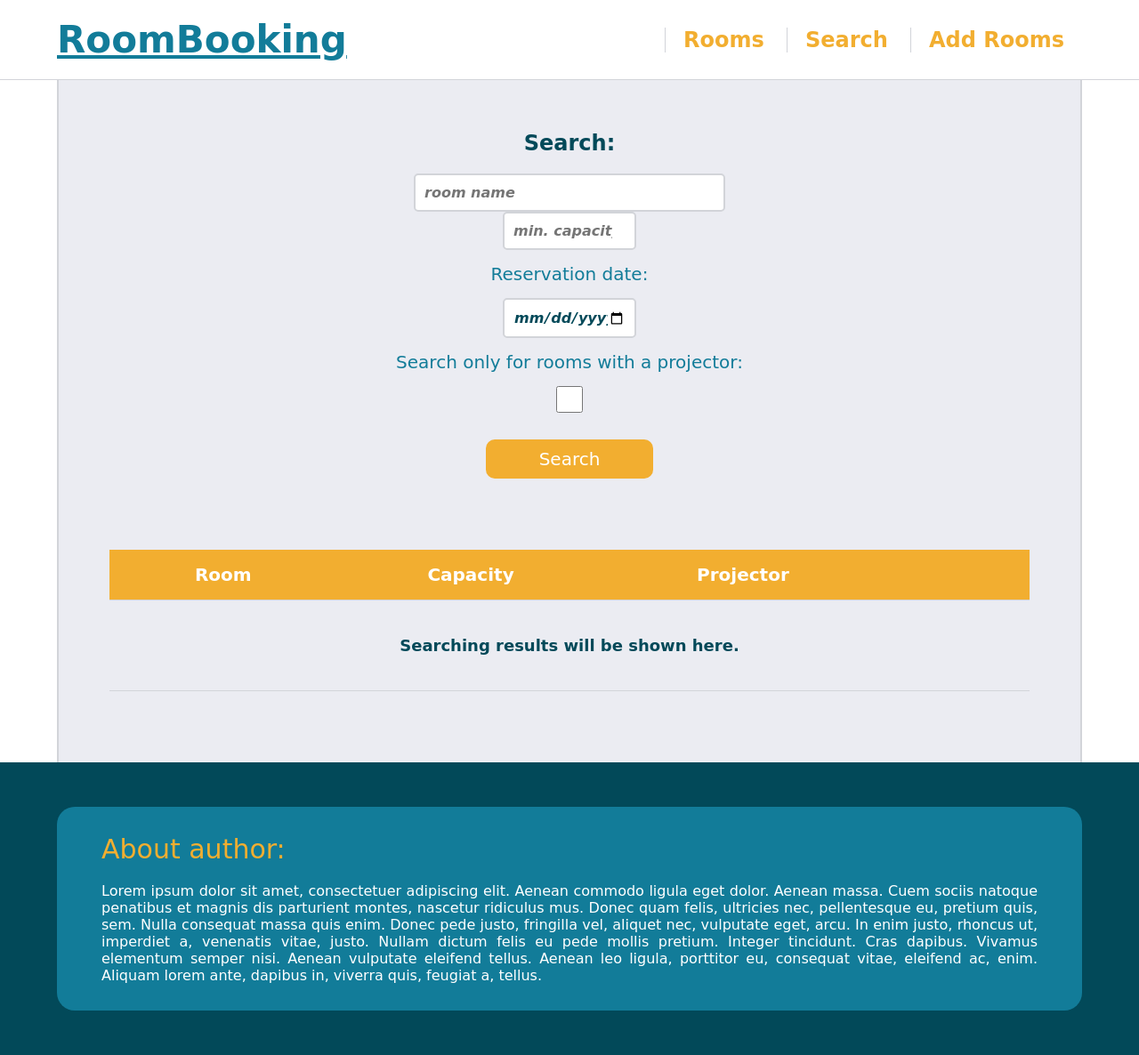
After one commit to MichalDoman/RoomBookingSite, a Django app: page /search-room in a window 1280 px wide. The commit adds this page. Shown: the whole page at 89% size. Run offline with Django 4.2, Linux system fonts and the light colour scheme.

Commit message:
v2.0 - searching for rooms

```diff
--- a/main_app/models.py
+++ b/main_app/models.py
@@ -1,5 +1,3 @@
-from datetime import datetime
-
 from django.db import models
 
 
--- a/main_app/static/base.css
+++ b/main_app/static/base.css
@@ -159,8 +159,14 @@ td {
   padding: 0px 5px;
 }
 
-.material-icons:hover {
-  font-size: 30px;
+.table_head_box {
+  display: flex;
+  flex-direction: row;
+}
+
+.sort_arrows_box {
+  display: flex;
+  flex-direction: column;
 }
 
 .reserve_table {
--- a/main_app/templates/base.html
+++ b/main_app/templates/base.html
@@ -14,7 +14,7 @@
     <nav>
         <ul class="nav_links">
             <li><a href="/">Rooms</a></li>
-            <li><a href="#">Search</a></li>
+            <li><a href="/search-room">Search</a></li>
             <li><a href="/add-room">Add Rooms</a></li>
         </ul>
     </nav>
--- /dev/null
+++ b/main_app/templates/search_room.html
@@ -0,0 +1,56 @@
+{% extends 'base.html' %}
+{% load static %}
+
+{% block title %}Search{% endblock %}
+
+{% block content %}
+
+    <h2 class="content_header_center">Search:</h2>
+
+    <form method="POST">
+        {% csrf_token %}
+        <div class="content_form">
+            <input class='input_box' type="text" name="name" placeholder="room name">
+            <input class='short_input' type="number" name="capacity" placeholder="min. capacity">
+            <span>Reservation date:</span>
+            <input class='short_input' type="date" name="availability_date" min="{{ date_now }}">
+            <span>Search only for rooms with a projector:</span>
+            <input type="checkbox" name="has_projector">
+            <input class="submit_button" type="submit" value="Search">
+        </div>
+    </form>
+    <table>
+        <tr>
+            <th>Room</th>
+            <th>Capacity</th>
+            <th>Projector</th>
+            <th></th>
+        </tr>
+        {% if not rooms %}
+            <tr>
+                <td colspan="4" style="padding: 40px">
+                    {{ message }}
+                </td>
+            </tr>
+        {% else %}
+            {% for room in rooms %}
+                <tr>
+                    <td><a href="/room-details/{{ room.pk }}" class="room_link">{{ room.name }}</a></td>
+                    <td>{{ room.capacity }}</td>
+
+                    {% if room.has_projector %}
+                        <td><i class="material-icons" style="color: #38A83E">check</i></td>
+                    {% else %}
+                        <td><i class="material-icons" style="color: #FF3E25">close</i></td>
+                    {% endif %}
+
+                    <td>
+                        <a href="/reserve/{{ room.pk }}"><i class="material-icons" style="color: #127C99">book</i></a>
+                        <a href="/modify-room/{{ room.pk }}"><i class="material-icons" style="color: #38A83E">edit</i></a>
+                        <a href="/delete-room/{{ room.pk }}"><i class="material-icons" style="color: #FF3E25">delete</i></a>
+                    </td>
+                </tr>
+            {% endfor %}
+        {% endif %}
+    </table>
+{% endblock %}
--- a/main_app/urls.py
+++ b/main_app/urls.py
@@ -7,5 +7,6 @@ urlpatterns = [
     path('delete-room/<int:room_id>', DeleteRoom.as_view(), name='delete-room'),
     path('modify-room/<int:room_id>', ModifyRoom.as_view(), name='modify-room'),
     path('reserve/<int:room_id>', Reserve.as_view(), name='reserve'),
-    path('room-details/<int:room_id>', RoomDetails.as_view(), name='room_details')
+    path('room-details/<int:room_id>', RoomDetails.as_view(), name='room_details'),
+    path('search-room', SearchRoom.as_view(), name='search_room'),
 ]
--- a/main_app/views.py
+++ b/main_app/views.py
@@ -145,3 +145,51 @@ def get_reservations(room_id):
             reservations.append((reservation, expired))
 
     return reservations
+
+
+class SearchRoom(View):
+    def get(self, request):
+        date_now = datetime.today().strftime('%Y-%m-%d')
+        message = 'Searching results will be shown here.'
+        ctx = {'date_now': date_now,
+               'message': message}
+        return render(request, 'search_room.html', ctx)
+
+    def post(self, request):
+        date_now = datetime.today().strftime('%Y-%m-%d')
+        availability_date = request.POST.get('availability_date')
+        message = ''
+        name = request.POST.get('name')
+        capacity = request.POST.get('capacity')
+        has_projector = request.POST.get('has_projector')
+        if has_projector:
+            has_projector = True
+        else:
+            has_projector = False
+
+        # Filter rooms:
+        rooms = Room.objects.all().filter(name__contains=name)
+        if capacity:
+            rooms = rooms.filter(capacity__gte=capacity)
+        if has_projector:
+            rooms = rooms.filter(has_projector=has_projector)
+        # Check for availability:
+        rooms_list = []
+        reservations = Reservation.objects.all()
+        for room in rooms:
+            availability = True
+            for reservation in reservations:
+                if room == reservation.room:
+                    if str(availability_date) == str(reservation.date):
+                        availability = False
+                        break
+            if availability:
+                rooms_list.append(room)
+
+        if not rooms:
+            message = "There are no rooms matching these requirements"
+
+        ctx = {'rooms': rooms_list,
+               'date_now': date_now,
+               'message': message}
+        return render(request, 'search_room.html', ctx)
```
Also changed, not shown: main_app/templates/rooms.html (+9 -1 lines).
